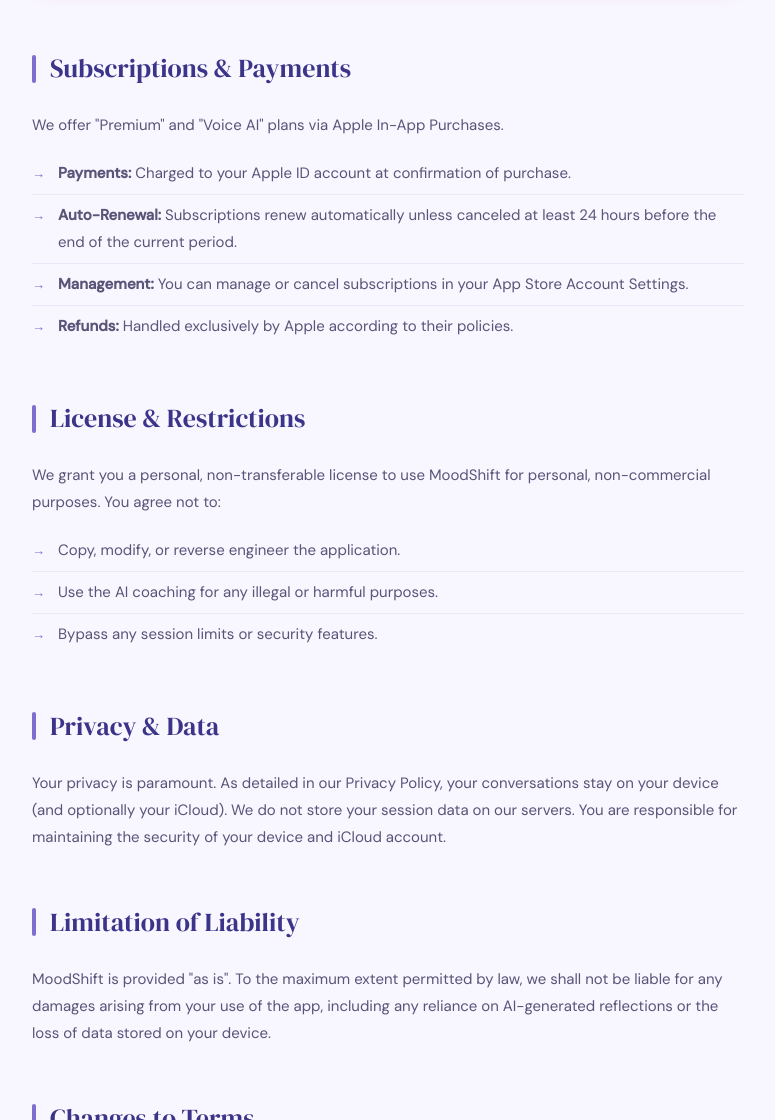
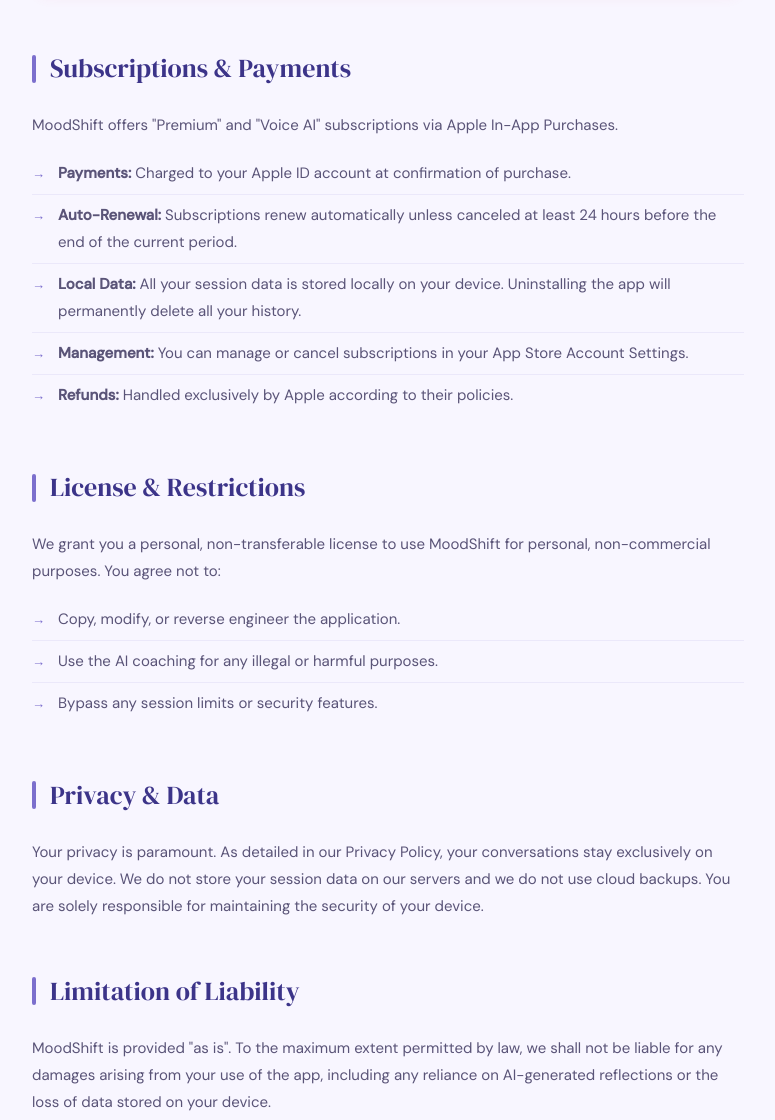
Before and after one commit to moodshift-coach/terms-of-use, a plain HTML site: page index.html in a window 1280 px wide. Shown: the part 1317-2437 px from the top of the page, without its empty margins (252-1027 px from the left). Drawn offline with Linux system fonts and the light colour scheme.

Commit message:
Update index.html
iCloud remove

```diff
--- a/index.html
+++ b/index.html
@@ -159,10 +159,11 @@
 
   <div class="section">
     <h2>Subscriptions &amp; Payments</h2>
-    <p>We offer "Premium" and "Voice AI" plans via Apple In-App Purchases.</p>
+    <p>MoodShift offers "Premium" and "Voice AI" subscriptions via Apple In-App Purchases.</p>
     <ul>
       <li><strong>Payments:</strong> Charged to your Apple ID account at confirmation of purchase.</li>
       <li><strong>Auto-Renewal:</strong> Subscriptions renew automatically unless canceled at least 24 hours before the end of the current period.</li>
+      <li><strong>Local Data:</strong> All your session data is stored locally on your device. Uninstalling the app will permanently delete all your history.</li>
       <li><strong>Management:</strong> You can manage or cancel subscriptions in your App Store Account Settings.</li>
       <li><strong>Refunds:</strong> Handled exclusively by Apple according to their policies.</li>
     </ul>
@@ -180,7 +181,7 @@
 
   <div class="section">
     <h2>Privacy &amp; Data</h2>
-    <p>Your privacy is paramount. As detailed in our Privacy Policy, your conversations stay on your device (and optionally your iCloud). We do not store your session data on our servers. You are responsible for maintaining the security of your device and iCloud account.</p>
+    <p>Your privacy is paramount. As detailed in our Privacy Policy, your conversations stay exclusively on your device. We do not store your session data on our servers and we do not use cloud backups. You are solely responsible for maintaining the security of your device.</p>
   </div>
 
   <div class="section">
```
